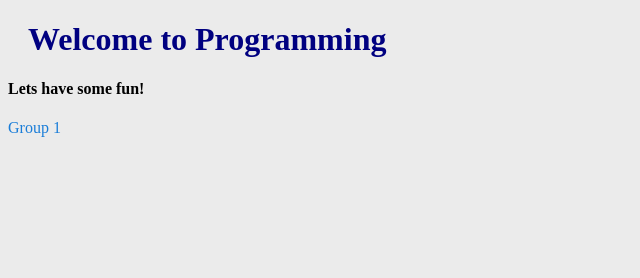
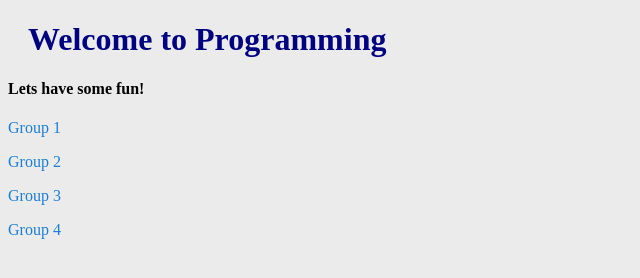
Before and after one commit to hussainmahwash/girls_day_test_repo, a plain HTML site: page index.html in a window 1280 px wide. Shown: the whole page, without its empty margins (0-640 px from the left). Drawn offline with Linux system fonts and the light colour scheme.

Commit message:
Add more groups

```diff
--- a/index.html
+++ b/index.html
@@ -10,7 +10,10 @@
 
 
 <!-- <h5>Write your name in your favorite color</h5> -->
-<p class="my_name">Group 1</p>
+<p class="group_name">Group 1</p>
+<p class="group_name">Group 2</p>
+<p class="group_name">Group 3</p>
+<p class="group_name">Group 4</p>
 
 </body>
 </html>
--- a/my_style.css
+++ b/my_style.css
@@ -7,6 +7,6 @@ h1 {
   margin-left: 20px;
 }
 
-.my_name{
+.group_name{
   color: rgb(26, 125, 216);
 }
```
